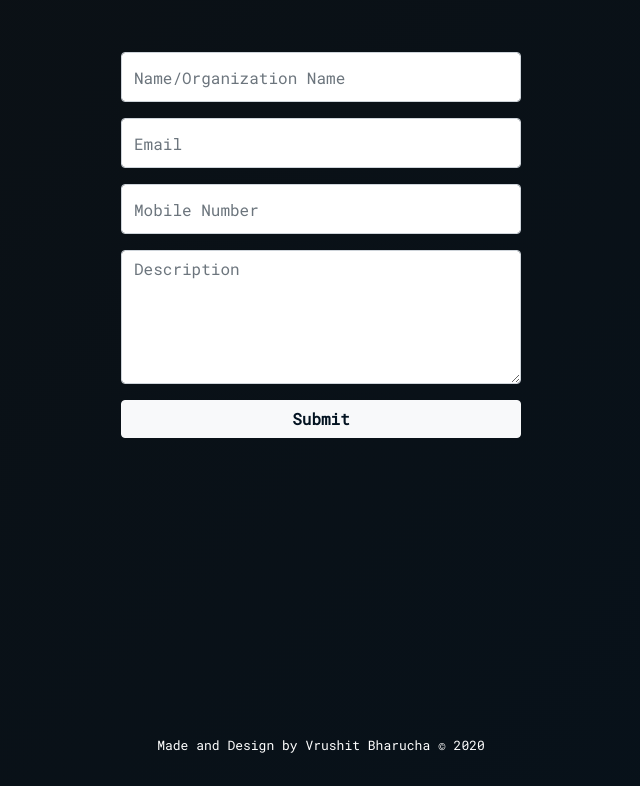
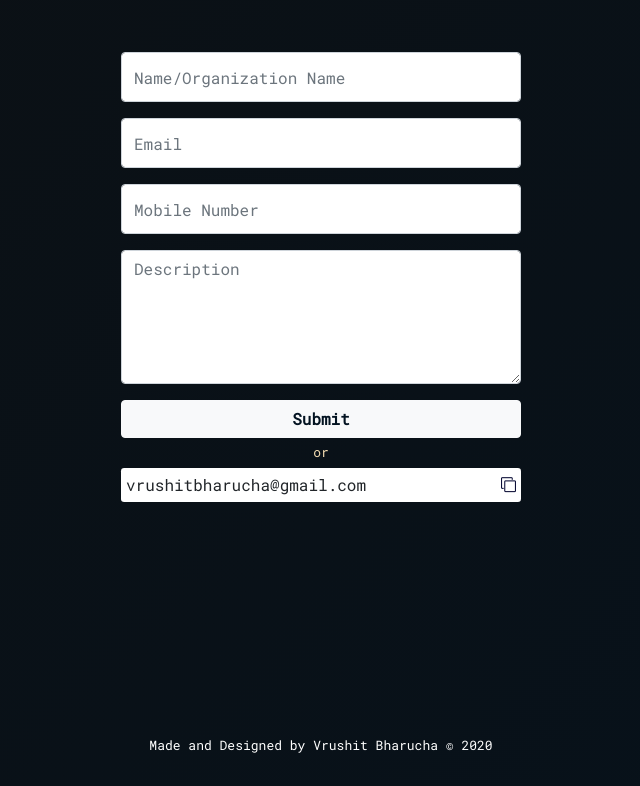
Before and after one commit to vrushit/vrushit.github.io, a website: page index.html in a window 1280 px wide. Shown: the part 2465-3251 px from the top of the page, without its empty margins (319-959 px from the left). Drawn offline with nearby package versions, Linux system fonts and the light colour scheme.

Commit message:
changes in contact me

```diff
--- a/index.html
+++ b/index.html
@@ -248,22 +248,41 @@
                             <textarea class="form-control" rows="5" id="Description" placeholder="Description"></textarea>
 
                         </div>
-                        <div class=" d-flex justify-content-center"">
+                        <div class=" d-flex justify-content-center">
                             <button type="button" class="btn btn-light" id="buttonC">Submit</button>
                             <!-- <input type="button" class="btn btn-light form-control" value ="Submit" id="buttonC" onclick="toggleText()"> -->
                         </div>
+                        <div class="or d-flex justify-content-center">
+                            or
+                        </div>
+                        <div class="d-flex justify-content-center">
 
+                            <div class="email-address">
+                                <div class="email-text">
+                                    vrushitbharucha@gmail.com
+                                </div>
+                                <div class="email-icon">
+                                    <i class="fa fa-clone" aria-hidden="true"></i>
+                                </div>
+
+                            </div>
+                    </div>
                      </div>
                 </div>
             </div>
         </div>
+
+
+
+
+
 
     </div>
 
     <!--------------Contact me Ends-------------------->
   <footer>
       <p class="footerEnd">
-            Made and Design by Vrushit Bharucha &#169; 2020
+            Made and Designed by Vrushit Bharucha &#169; 2020
       </p>
   </footer>
 
--- a/js/index.js
+++ b/js/index.js
@@ -23,3 +23,9 @@ document.getElementById('buttonC').addEventListener('click', () => {
 });
 
 //Firebase Code
+
+document.querySelector(".email-address").addEventListener("click", () =>{
+
+    document.execCommand(cope)
+
+});
--- a/style.css
+++ b/style.css
@@ -666,19 +666,6 @@ textarea.form-control {
   font-family: "Roboto Mono", monospace;
 }
 
-@media only screen and (max-width: 500px) {
-  input.form-control {
-    width: 300px;
-    height: 40px;
-  }
-  textarea.form-control {
-    width: 300px;
-  }
-  #buttonC {
-    width: 300px;
-  }
-}
-
 /*-------------------Contact me Ends--------------------*/
 
 /*-------------------Footer-----------------------------*/
@@ -693,3 +680,52 @@ textarea.form-control {
 }
 
 /*================Footer Ends=========================*/
+
+.or {
+  margin: 5px 0;
+  justify-content: center;
+  align-items: center;
+  text-align: center;
+  color: wheat;
+  font-size: 13px;
+}
+
+.email-address {
+  width: 400px;
+  background-color: white;
+  border-radius: 0.2rem;
+  padding: 5px;
+  cursor: pointer;
+}
+
+.email-text {
+  float: left;
+}
+
+.email-icon {
+  font-size: 15px;
+  font-weight: bolder;
+  float: right;
+  color: #0c0e37;
+}
+
+@media only screen and (max-width: 500px) {
+  input.form-control {
+    width: 300px;
+    height: 40px;
+  }
+  textarea.form-control {
+    width: 300px;
+  }
+  #buttonC {
+    width: 300px;
+  }
+
+  .email-address {
+    width: 300px;
+  }
+
+  .email-icon {
+    font-size: 15px;
+  }
+}
```
